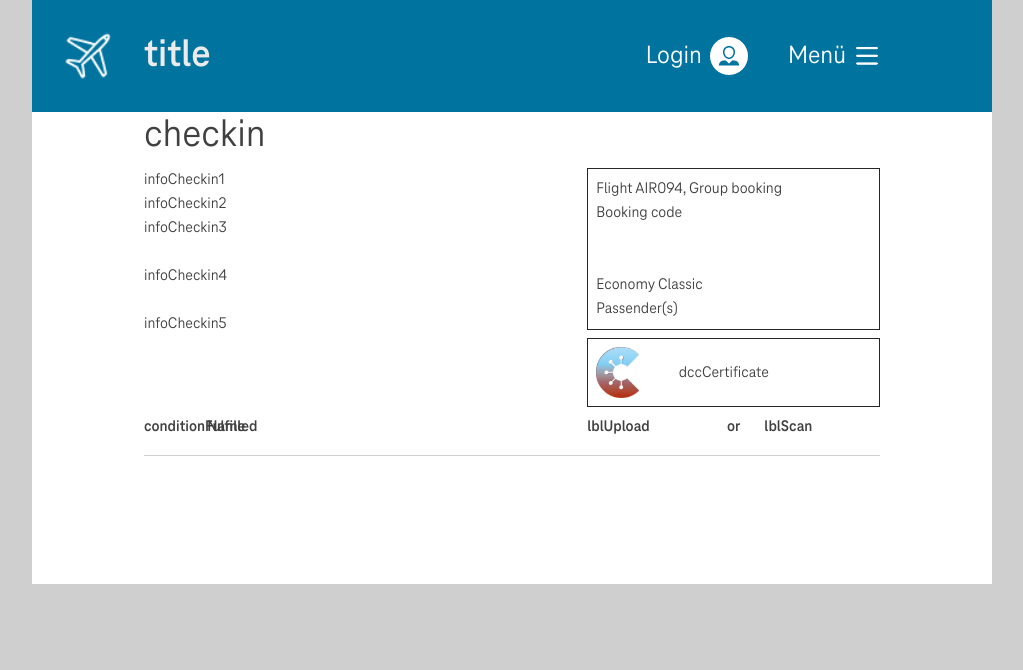
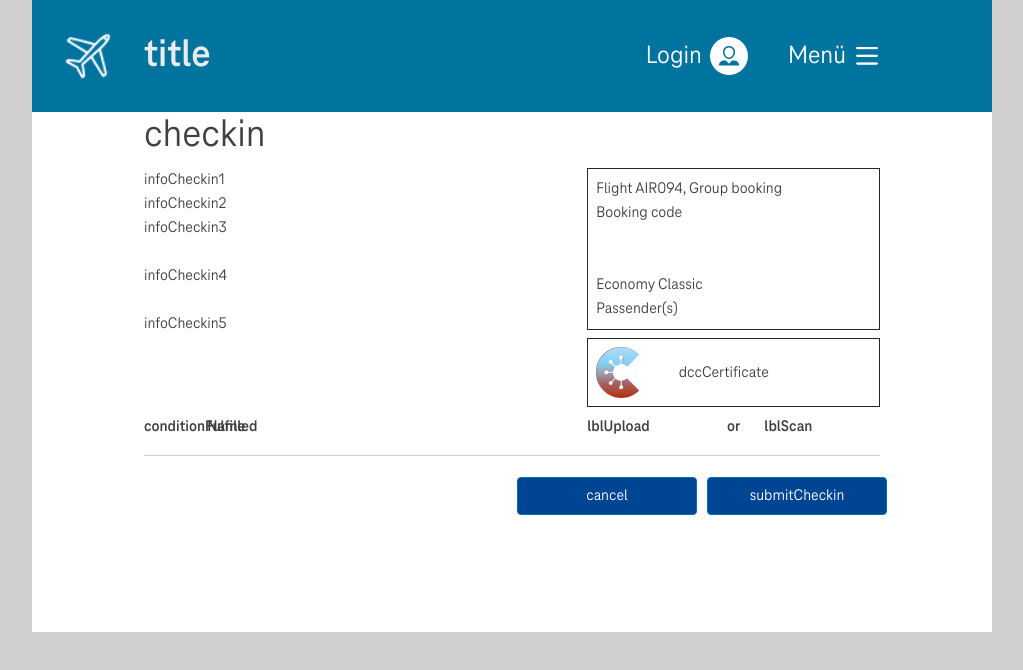
Before and after one commit to eu-digital-green-certificates/dgca-booking-demo-frontend, a React (Create React App) app: page /checkin in a window 1280 px wide. Shown: the top 670 px of the page, without its empty margins (128-1151 px from the left). Built offline with nearby package versions, Linux system fonts and the light colour scheme.

Commit message:
buttons for the page checkin

```diff
--- a/src/assets/SCSS/custom.scss
+++ b/src/assets/SCSS/custom.scss
@@ -371,3 +371,28 @@ $container-max-widths: (
 .shrink-grow {
     flex: 1 1 0 ! important
 }
+
+.buttons-line {
+    display: flex;
+    flex-flow: wrap;
+    flex-direction: row;
+    justify-content: flex-end;
+    align-items: flex-end;
+    width: 100%;
+    padding: 0% 0%;
+}
+
+.buttons-line-button {
+    color: white;
+    background-color: #004494;
+
+    @include media-breakpoint-up(xs) {
+        width:100%;
+        margin: 5px 0%;
+    }
+
+    @include media-breakpoint-up(sm) {
+        width:180px;
+        margin: 5px 5px;
+    }
+}
--- a/src/assets/i18n/en/translation.json
+++ b/src/assets/i18n/en/translation.json
@@ -19,5 +19,6 @@
   "lblScan": "Scan the code with your wallet app",
   "or": "OR",
   "dccCertificate": "DCC (digital vaccination certificate)",
-  "upload": "Upload"
+  "upload": "Upload",
+  "submitCheckin": "Submit Check-In"
 }
--- a/src/components/record-checkin-page.component.tsx
+++ b/src/components/record-checkin-page.component.tsx
@@ -133,6 +133,12 @@ const RecordCheckinPage = (props: any) => {
                             <hr />
                         </div>
                     )}
+                    <Row xs={12} sm={12} lg={12}>
+                        <Container className="buttons-line">
+                            <Button className="buttons-line-button" onClick={context.navigation!.toLanding}>{t('translation:cancel')}</Button>
+                            <Button className="buttons-line-button">{t('translation:submitCheckin')}</Button>
+                        </Container>
+                    </Row>
                 </Container>
             </Fade>
         </>)
```
